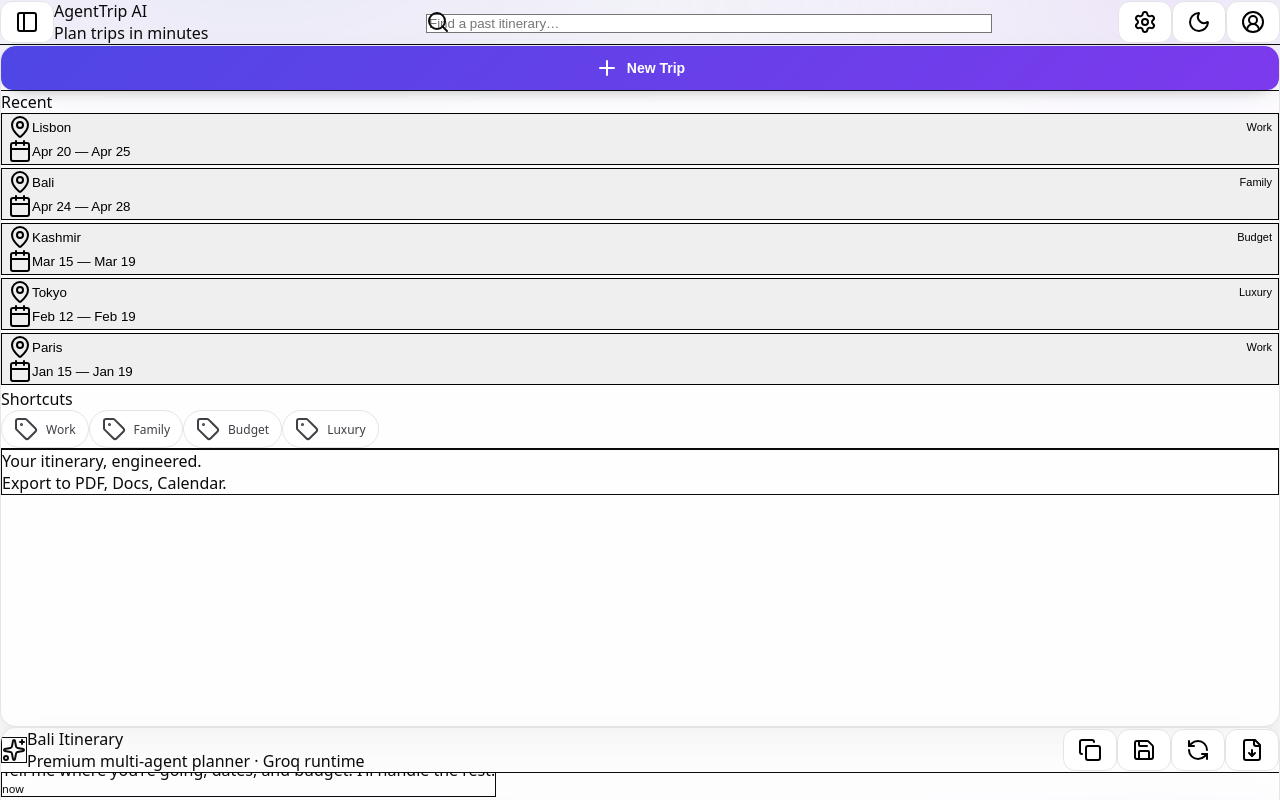
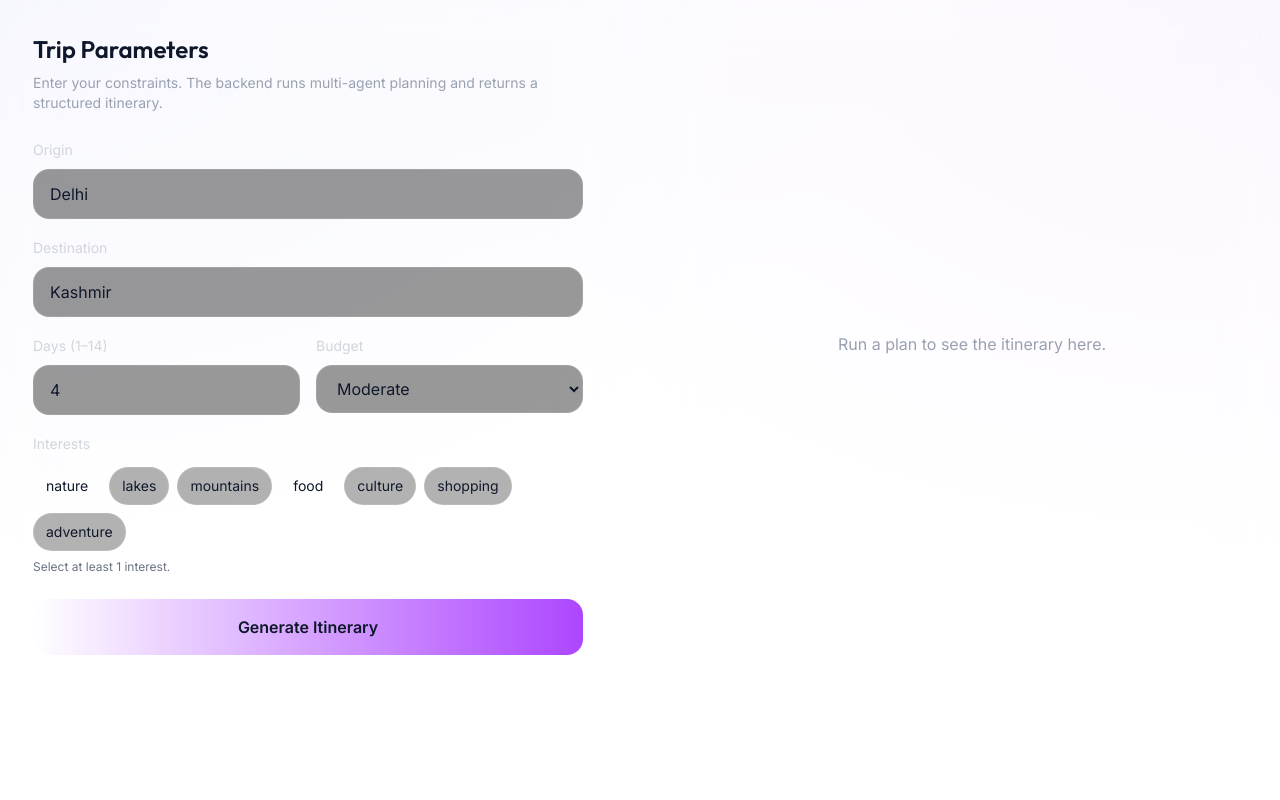
Before and after one commit to imtalhahussain/travel-itinerary-ai, a Next.js app in the folder frontend/: page / in a window 1280 px wide. Shown: the top 800 px of the page. Built offline with nearby package versions, Linux system fonts and the light colour scheme.

Commit message:
design(ui): redesign app with premium modern UI, glassmorphism, and Tailwind v4 config

```diff
--- a/frontend/app/globals.css
+++ b/frontend/app/globals.css
@@ -1,86 +1,87 @@
-@tailwind base;
-@tailwind components;
-@tailwind utilities;
+@import url('https://fonts.googleapis.com/css2?family=Inter:wght@400;500;600;700&family=Outfit:wght@400;500;600;700;800&display=swap');
 
-:root { color-scheme: light; }
-html, body { height: 100%; }
+@import "tailwindcss";
 
-body {
-  margin: 0;
-  color: #0a0a0a;
-  background:
-    radial-gradient(1200px 700px at 20% -10%, rgba(79,70,229,0.10), transparent 60%),
-    radial-gradient(900px 600px at 90% 0%, rgba(124,58,237,0.10), transparent 55%),
-    #fafafa;
-  font-family: ui-sans-serif, system-ui, -apple-system, "Segoe UI", Roboto, Helvetica, Arial;
+@theme {
+  --font-sans: 'Inter', sans-serif;
+  --font-display: 'Outfit', sans-serif;
+
+  --color-background: #ffffff;
+  --color-foreground: #0f172a;
+
+  --color-primary: #6366f1;
+  --color-primary-hover: #4f46e5;
+  --color-secondary: #f8fafc;
+
+  --color-muted: #64748b;
+  --color-muted-foreground: #94a3b8;
+
+  --color-accent: #f1f5f9;
+  --color-accent-foreground: #0f172a;
+
+  --color-border: #e2e8f0;
+  --color-input: #e2e8f0;
+  --color-ring: #94a3b8;
+
+  --radius-xl: 1rem;
 }
 
-* { -webkit-font-smoothing: antialiased; -moz-osx-font-smoothing: grayscale; }
+@layer base {
+  body {
+    background-color: var(--color-background);
+    color: var(--color-foreground);
+    font-family: var(--font-sans);
+    background-image:
+      radial-gradient(at 0% 0%, rgba(99, 102, 241, 0.05) 0px, transparent 50%),
+      radial-gradient(at 100% 0%, rgba(168, 85, 247, 0.05) 0px, transparent 50%);
+    background-attachment: fixed;
+  }
 
-::-webkit-scrollbar { width: 10px; height: 10px; }
-::-webkit-scrollbar-thumb { background: rgba(0,0,0,0.15); border-radius: 999px; }
-::-webkit-scrollbar-track { background: transparent; }
+  h1,
+  h2,
+  h3,
+  h4,
+  h5,
+  h6 {
+    font-family: var(--font-display);
+  }
 
-/* ---- reusable UI classes (NO @apply) ---- */
-.glass {
-  background: rgba(255,255,255,0.72);
-  backdrop-filter: blur(14px);
-  border: 1px solid rgba(228,228,231,0.9);
+  * {
+    border-color: var(--color-border);
+  }
 }
 
-.card {
-  border-radius: 16px;
-  background: rgba(255,255,255,0.72);
-  backdrop-filter: blur(14px);
-  border: 1px solid rgba(228,228,231,0.9);
-  box-shadow: 0 18px 45px -25px rgba(0,0,0,0.45);
+.glass-card {
+  background: rgba(255, 255, 255, 0.7);
+  backdrop-filter: blur(10px);
+  border: 1px solid rgba(255, 255, 255, 0.1);
+  box-shadow: 0 8px 32px 0 rgba(31, 38, 135, 0.07);
 }
 
-.btn {
-  display: inline-flex;
-  align-items: center;
-  justify-content: center;
-  gap: 8px;
-  border-radius: 12px;
-  padding: 8px 14px;
-  font-size: 14px;
-  font-weight: 500;
-  border: 1px solid rgba(228,228,231,1);
-  background: white;
-  transition: background 120ms ease, transform 120ms ease;
+.animate-in {
+  animation: animate-in 0.5s ease-out forwards;
 }
-.btn:hover { background: rgba(244,244,245,1); }
-.btn:active { transform: scale(0.99); }
+
+@keyframes animate-in {
+  from {
+    opacity: 0;
+    transform: translateY(10px);
+  }
+
+  to {
+    opacity: 1;
+    transform: translateY(0);
+  }
+}
+
+.gradient-text {
+  @apply bg-clip-text text-transparent bg-linear-to-r from-indigo-600 to-purple-600;
+}
 
 .btn-primary {
-  display: inline-flex;
-  align-items: center;
-  justify-content: center;
-  gap: 8px;
-  border-radius: 12px;
-  padding: 10px 16px;
-  font-size: 14px;
-  font-weight: 600;
-  color: white;
-  border: none;
-  box-shadow: 0 8px 18px -12px rgba(0,0,0,0.5);
-  background: linear-gradient(135deg, #4f46e5, #7c3aed);
-  transition: filter 120ms ease, transform 120ms ease;
+  @apply bg-indigo-600 text-white hover:bg-indigo-700 transition-all duration-200 px-6 py-3 rounded-xl font-semibold shadow-lg shadow-indigo-200 hover:shadow-indigo-300 active:scale-95;
 }
-.btn-primary:hover { filter: brightness(1.03); }
-.btn-primary:active { transform: scale(0.99); }
 
-.chip {
-  display: inline-flex;
-  align-items: center;
-  gap: 8px;
-  border-radius: 999px;
-  border: 1px solid rgba(228,228,231,1);
-  background: rgba(255,255,255,0.80);
-  padding: 6px 12px;
-  font-size: 12px;
-  font-weight: 500;
-  color: rgba(63,63,70,1);
-  transition: background 120ms ease;
+.input-field {
+  @apply w-full px-4 py-3 rounded-xl border border-slate-200 bg-white/50 focus:bg-white focus:outline-none focus:ring-2 focus:ring-indigo-500/20 focus:border-indigo-500 transition-all duration-200;
 }
-.chip:hover { background: white; }
--- a/frontend/app/layout.tsx
+++ b/frontend/app/layout.tsx
@@ -8,7 +8,7 @@ export const metadata = {
 export default function RootLayout({ children }: { children: React.ReactNode }) {
   return (
     <html lang="en">
-      <body className="min-h-screen bg-zinc-50 text-zinc-900 antialiased">
+      <body className="antialiased font-sans">
         {children}
       </body>
     </html>
--- a/frontend/app/page.tsx
+++ b/frontend/app/page.tsx
@@ -1,7 +1,11 @@
 "use client";
 
-import AppShell from "@/components/AppShell";
+import PlannerForm from "@/components/PlannerForm";
 
 export default function Page() {
-  return <AppShell />;
+  return (
+    <main>
+      <PlannerForm />
+    </main>
+  );
 }
--- a/frontend/tailwind.config.js
+++ b/frontend/tailwind.config.js
@@ -1,5 +1,40 @@
+/** @type {import('tailwindcss').Config} */
 module.exports = {
-  content: ["./app/**/*.{js,ts,jsx,tsx}", "./components/**/*.{js,ts,jsx,tsx}"],
-  theme: { extend: {} },
+  content: [
+    "./app/**/*.{js,ts,jsx,tsx}",
+    "./components/**/*.{js,ts,jsx,tsx}",
+  ],
+  theme: {
+    extend: {
+      colors: {
+        border: "var(--border)",
+        input: "var(--input)",
+        ring: "var(--ring)",
+        background: "var(--background)",
+        foreground: "var(--foreground)",
+        primary: {
+          DEFAULT: "var(--primary)",
+          foreground: "white",
+        },
+        secondary: {
+          DEFAULT: "var(--secondary)",
+          foreground: "var(--foreground)",
+        },
+        muted: {
+          DEFAULT: "var(--muted)",
+          foreground: "var(--muted-foreground)",
+        },
+        accent: {
+          DEFAULT: "var(--accent)",
+          foreground: "var(--accent-foreground)",
+        },
+      },
+      borderRadius: {
+        lg: "var(--radius)",
+        md: "calc(var(--radius) - 2px)",
+        sm: "calc(var(--radius) - 4px)",
+      },
+    },
+  },
   plugins: [],
 };
```
